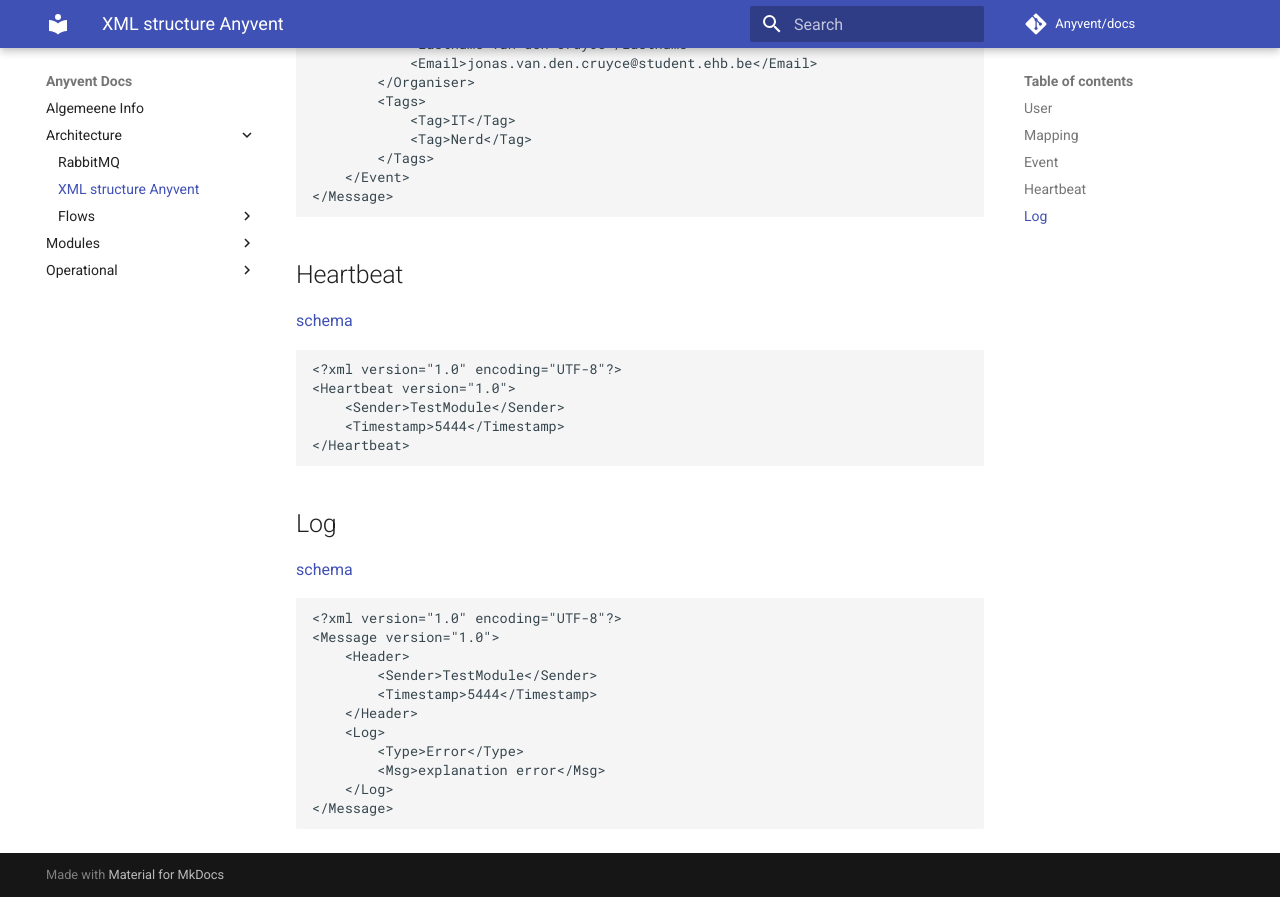
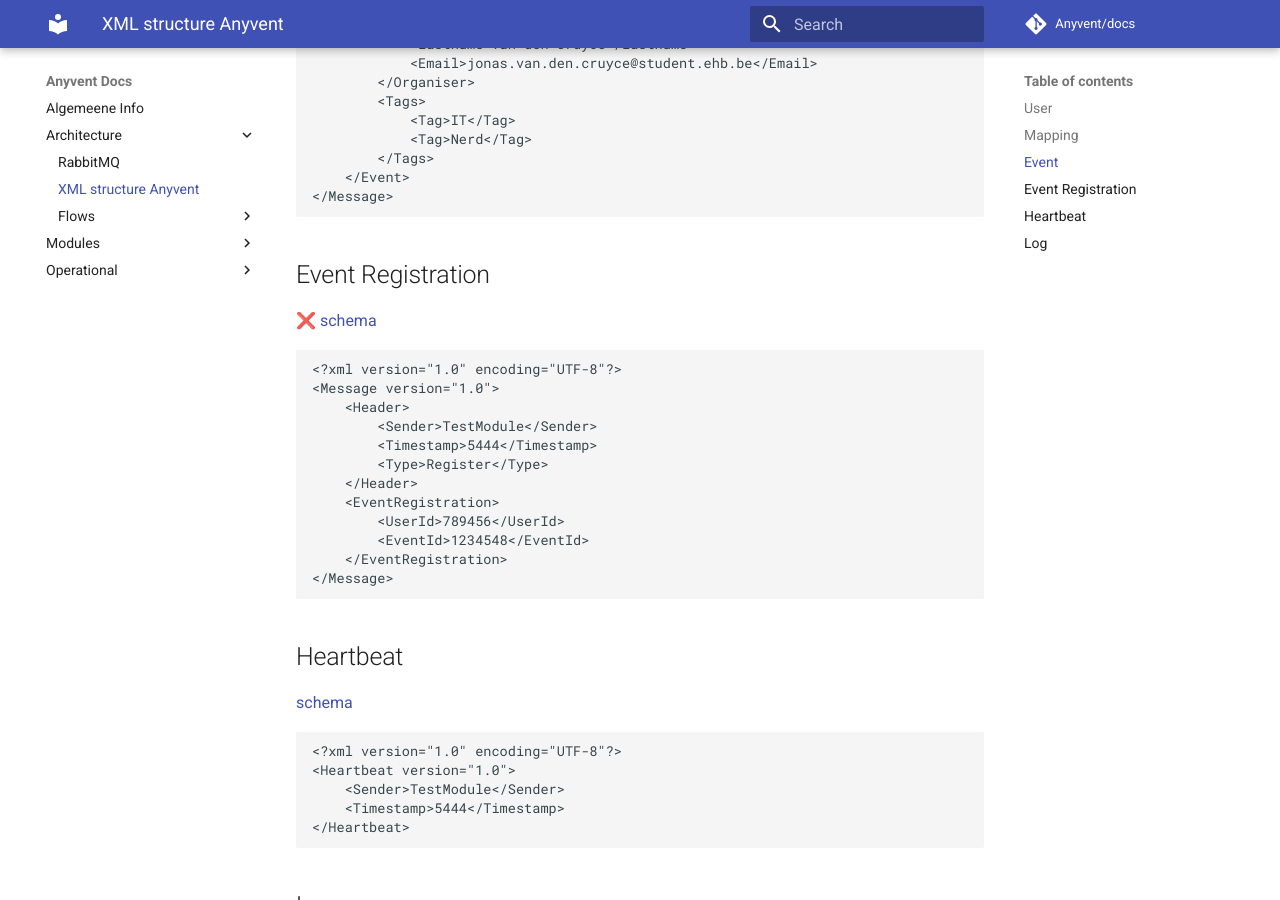
Before and after one commit to seppeconinx/docs, an MkDocs documentation site: the page built from docs/architecture/XML.md, in a window 1280 px wide and 900 px high, scrolled down 1667 px. Built offline with MkDocs 1.6.1 and Material for MkDocs 9.7.7, drawn with Linux system fonts in a browser that asks for light colours; comment, search, counter and statistics services are not loaded.

Commit message:
Add event registration xml

````diff
--- a/docs/architecture/XML.md
+++ b/docs/architecture/XML.md
@@ -79,6 +79,23 @@
 </Message>
 ```
 
+## Event Registration
+❌ [schema](https://raw.githubusercontent.com/Anyvent/XSD/master/event_registration.xsd)
+```xml
+<?xml version="1.0" encoding="UTF-8"?>
+<Message version="1.0">
+    <Header>
+        <Sender>TestModule</Sender>
+        <Timestamp>5444</Timestamp>
+        <Type>Register</Type>
+    </Header>
+    <EventRegistration>
+        <UserId>789456</UserId>
+        <EventId>1234548</EventId>
+    </EventRegistration>
+</Message>
+```
+
 ## Heartbeat
 [schema](https://raw.githubusercontent.com/Anyvent/XSD/master/heartbeat.xsd)
 ```xml
````
